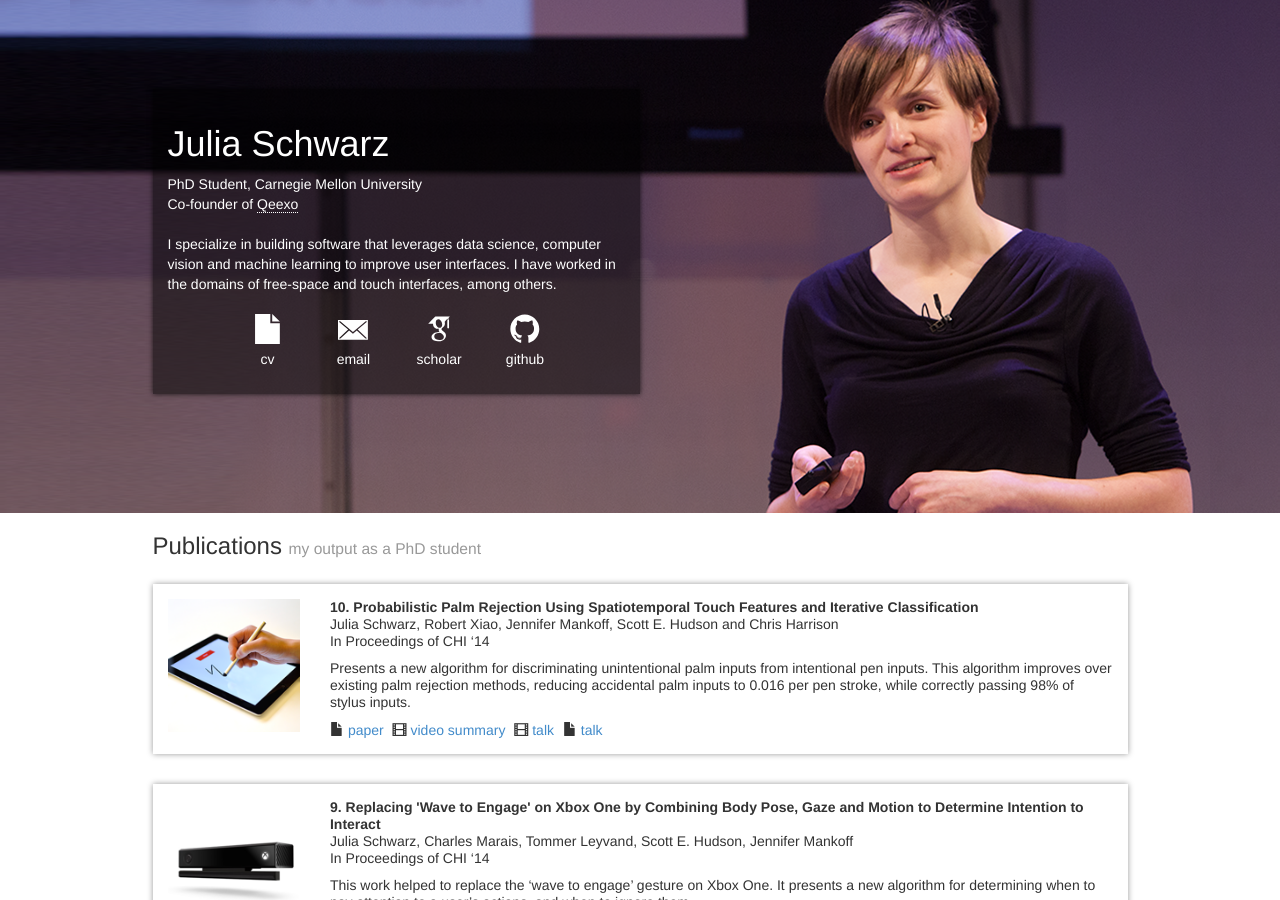
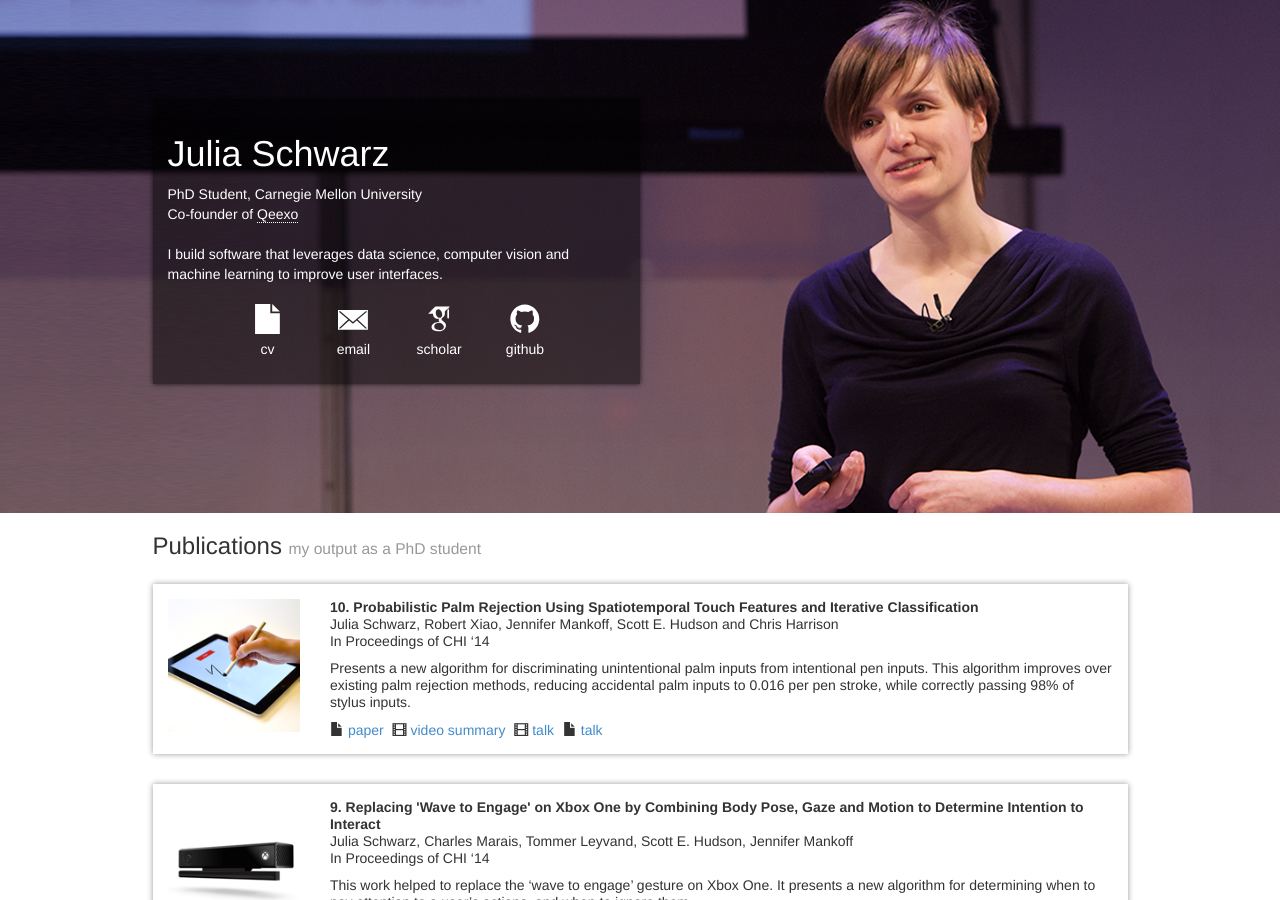
Before and after one commit to julenka/jsnet, a Jekyll site: the page built from index.html, in a window 1280 px wide and 900 px high. Built offline with Jekyll 4.4.1, drawn with Linux system fonts in a browser that asks for light colours.

Commit message:
New, ultra-short version of blurb.

```diff
--- a/index.html
+++ b/index.html
@@ -17,8 +17,8 @@ layout: default
                 <p class="clearfix bottom-spacing-small">Co-founder of <a href="http://www.qeexo.com" class="no-decoration underline">Qeexo</a></p>
 
                 <p>
-                    I specialize in building software that leverages data science, computer vision and machine learning to improve user interfaces.
-                    I have worked in the domains of free-space and touch interfaces, among others.
+                    I build software that leverages data science, computer vision and machine learning to improve user interfaces.
+                    <!--I have worked in the domains of free-space and touch interfaces, among others.-->
                 </p>
                 <!--<p>-->
                     <!--My mission is to usher in a new era of intelligent interfaces can learn from past behavior and leverage context to better infer user intent.-->
```
